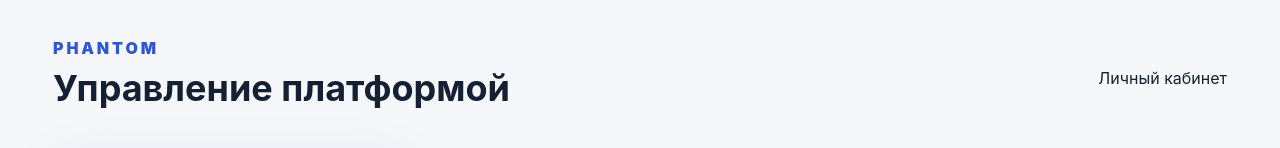
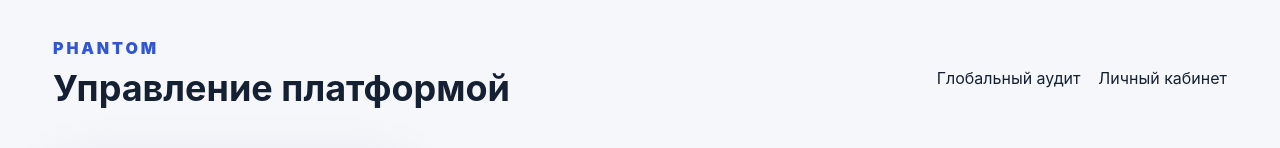
Before and after one commit to asbcorp24/phantom, a Next.js app in the folder apps/web/: page /admin in a window 1280 px wide. Shown: the top 148 px of the page. Built offline with nearby package versions, Linux system fonts and the light colour scheme; no server answers.

Commit message:
feat(web): link owner global audit

```diff
--- a/apps/web/app/admin/page.tsx
+++ b/apps/web/app/admin/page.tsx
@@ -8,7 +8,7 @@ export default function Admin(){
  async function load(){const r=await fetch(API+'/api/organizations',{headers:{Authorization:'Bearer '+token()}});if(r.status===401||r.status===403){location.href='/login';return;}setOrgs(await r.json());}
  useEffect(()=>{load()},[]);
  async function create(e:FormEvent<HTMLFormElement>){e.preventDefault();const f=new FormData(e.currentTarget);const r=await fetch(API+'/api/organizations',{method:'POST',headers:{'Content-Type':'application/json',Authorization:'Bearer '+token()},body:JSON.stringify({name:f.get('name'),slug:f.get('slug')})});if(!r.ok){const x=await r.json();setError(x.message||'Ошибка');return;}e.currentTarget.reset();setError('');load();}
- return <main className="adminPage"><header><div><div className="brand">PHANTOM</div><h1>Управление платформой</h1></div><a href="/dashboard">Личный кабинет</a></header>
+ return <main className="adminPage"><header><div><div className="brand">PHANTOM</div><h1>Управление платформой</h1></div><div className="headerLinks"><a href="/admin/audit">Глобальный аудит</a><a href="/dashboard">Личный кабинет</a></div></header>
  <section className="adminGrid"><form className="card" onSubmit={create}><h2>Новая организация</h2><label>Название<input name="name" required/></label><label>Идентификатор<input name="slug" pattern="[a-z0-9-]+" required/></label>{error&&<p className="error">{error}</p>}<button>Создать организацию</button></form>
  <div className="panel"><h2>Организации</h2>{orgs.map(o=><article className="org" key={o.id}><div><b>{o.name}</b><small>{o.slug}</small></div><div><span>{o._count.users} сотрудников</span><span>{o._count.courses} курсов</span></div></article>)}</div></section>
  </main>
```
